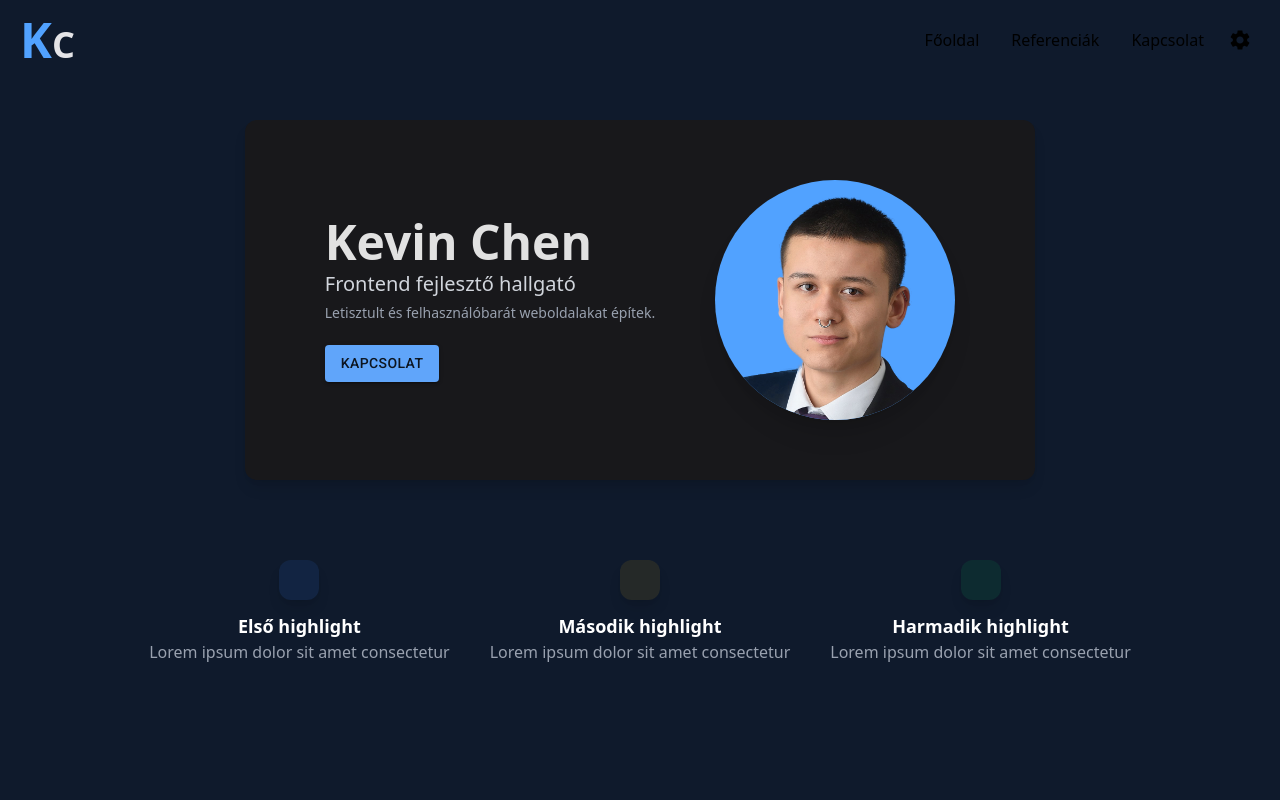
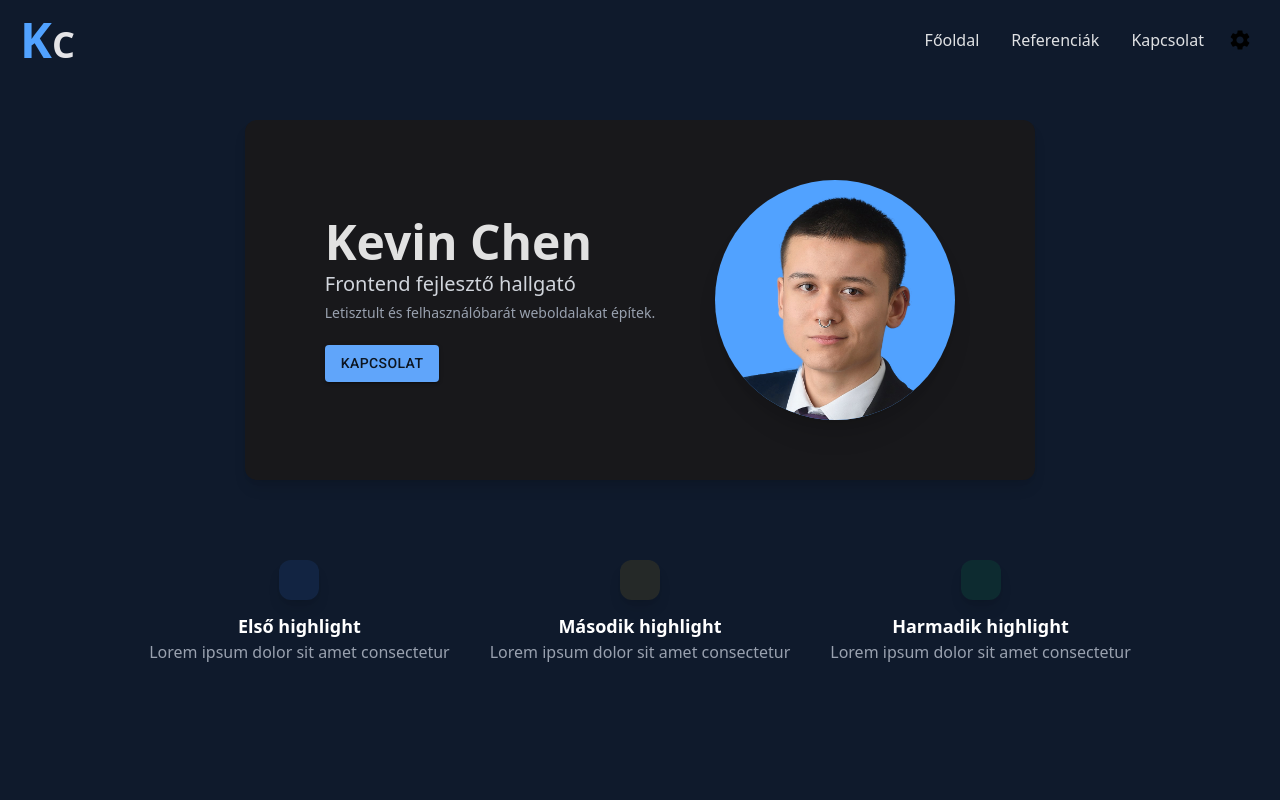
Before and after one commit to chencsi/chencsi.github.io, a React (Vite) app: page / in a window 1280 px wide. Shown: the top 800 px of the page. Built offline with nearby package versions, Linux system fonts and the light colour scheme.

Commit message:
theme toggle now works and text color is changing between theme states

```diff
--- a/src/components/layout/Navigation.jsx
+++ b/src/components/layout/Navigation.jsx
@@ -6,7 +6,7 @@ import DarkModeSwitch from "../Navigation/ThemeSwitch";
 import LanguageSwitch from "../Navigation/LanguageSwitch";
 import navItems from "./navItems";
 import { Link } from "react-router-dom";
-import UseUI from "../../hooks/useUI";
+import useUI from "../../hooks/useUI";
 
 function Navigation() {
 	const [anchorEl, setAnchorEl] = React.useState(null);
@@ -14,7 +14,7 @@ function Navigation() {
 	const popoverId = open ? "navigation-settings-popover" : undefined;
 	const [drawerOpen, setDrawerOpen] = React.useState(false);
 	const [isScrolled, setIsScrolled] = React.useState(false);
-	const { theme, lang } = UseUI();
+	const { theme, toggleTheme, lang } = useUI();
 	let lastKnownPosition = 0;
 	let scrollTicking = false;
 
@@ -69,10 +69,8 @@ function Navigation() {
 			id="navigation"
 			className={`
 				fixed w-full flex flex-row justify-between px-5 py-3 items-center select-none transition duration-300
-				${isScrolled ? "backdrop-blur-sm bg-zinc-100/10" : ""}
-				${theme === "dark" ? "text-white" : "text-black"}
-				${theme === "dark" && isScrolled ? "bg-gray-900/80" : ""}
-				`.trim()}
+				${isScrolled ? "backdrop-blur-sm bg-zinc-800/10" : ""}
+				`}
 		>
 			<div className="flex flex-row items-baseline">
 				<Link to="/">
@@ -94,7 +92,9 @@ function Navigation() {
 						backdropFilter: "blur(5px)",
 					}}
 				>
-					<div className={`h-full w-full flex flex-col ${theme === "dark" ? "bg-zinc-800 text-zinc-200" : "bg-zinc-200 text-zinc-800"}`}>
+					<div
+						className={`h-full w-full flex flex-col ${theme === "dark" ? "bg-zinc-800 text-zinc-200" : "bg-zinc-200 text-zinc-800"}`}
+					>
 						{NavItems(true)}
 					</div>
 				</Drawer>
@@ -126,21 +126,20 @@ function Navigation() {
 					horizontal: "left",
 				}}
 			>
-				<div className="bg-white p-1 select-none scale-[90%]">
-					<div className="flex flex-row items-center justify-between">
+				<div className="bg-zinc-100 py-3 pl-3 pr-5 select-none flex flex-col gap-3">
 					<FormControlLabel
-							control={<DarkModeSwitch sx={{ m: 1 }} defaultChecked />}
-							label="Téma"
+						control={<DarkModeSwitch checked={theme === "dark"} />}
+						label="Sötét mód"
 						labelPlacement="start"
+						sx={{ ml: "auto" }}
+						onClick={toggleTheme}
 					/>
-					</div>
-					<div className="flex flex-row items-center justify-between">
 					<FormControlLabel
-							control={<LanguageSwitch sx={{ m: 1 }} defaultChecked />}
+						control={<LanguageSwitch defaultChecked />}
 						label="Nyelv"
 						labelPlacement="start"
+						sx={{ ml: "auto" }}
 					/>
-					</div>
 				</div>
 			</Popover>
 		</div>
--- a/src/hooks/useUI.js
+++ b/src/hooks/useUI.js
@@ -1,7 +1,7 @@
 import { useContext } from "react"
 import UIContext from "../contexts/UIContext"
 
-const UseUI = () => {
+const useUI = () => {
     const context = useContext(UIContext);
 
     if (!context) {
@@ -11,4 +11,4 @@ const UseUI = () => {
     return context;
 }
 
-export default UseUI;
+export default useUI;
```
Lines whose indentation alone changed are shown as unchanged.
